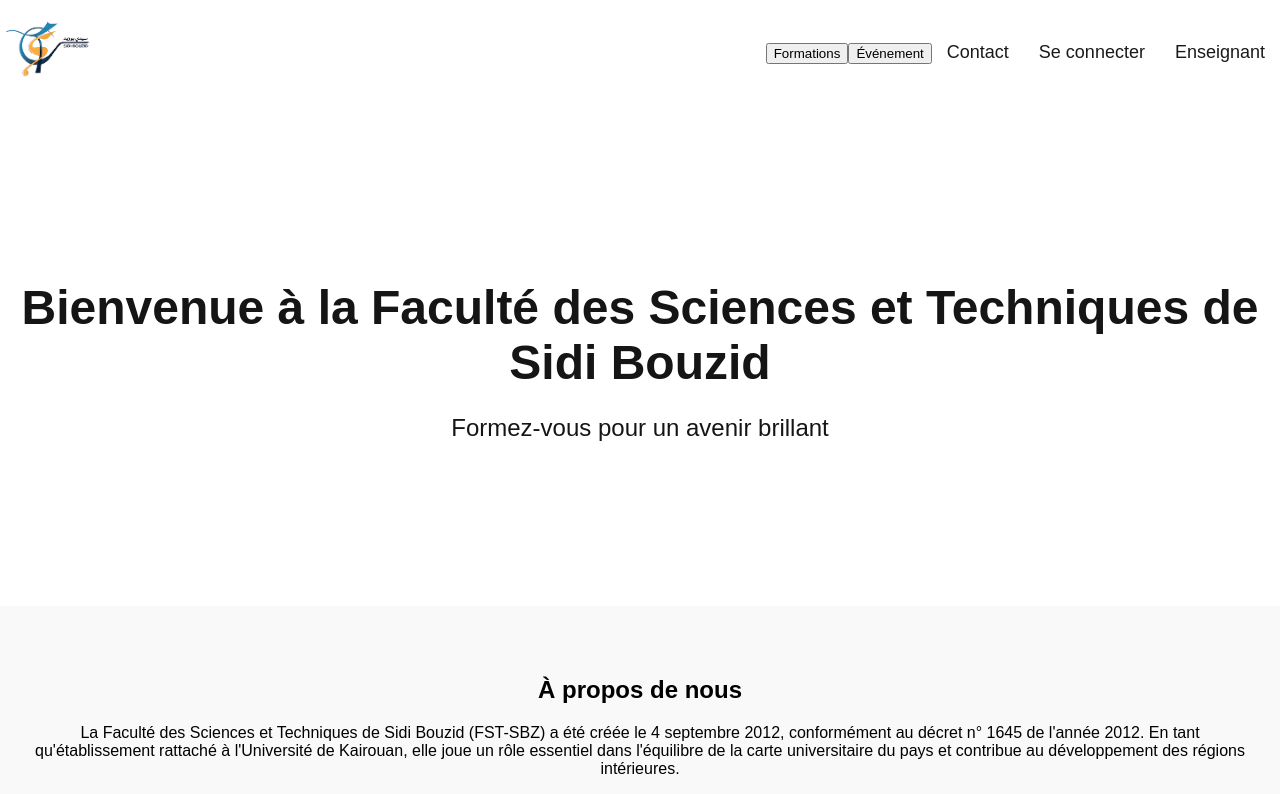
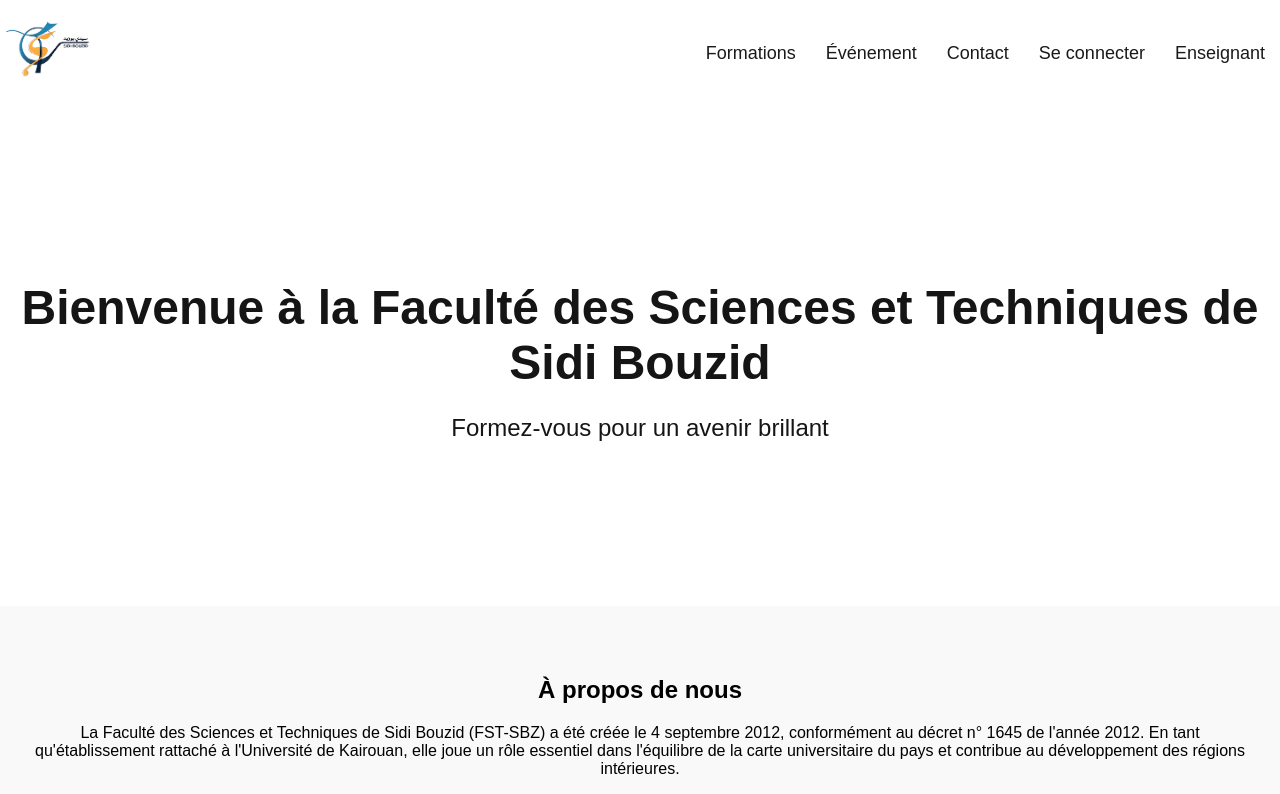
Before and after one commit to yousfiines/pfe, a React (Create React App) app in the folder frontEnd/: page / in a window 1280 px wide. Shown: the top 794 px of the page. Built offline with nearby package versions, Linux system fonts and the light colour scheme.

Commit message:
header modified

```diff
--- a/frontEnd/src/components/layout/Header/header.js
+++ b/frontEnd/src/components/layout/Header/header.js
@@ -1,7 +1,7 @@
-import React, { useRef } from "react"; // Import useRef
+import React, { useRef } from "react";
 import logoFac from "./../../../assets/logoFac.png";
 
-const Header = () => { // Correct name of the component
+const Header = () => {
   const newsSectionRef = useRef(null);
   const programsSectionRef = useRef(null);
 
@@ -16,10 +16,9 @@
           <img src={logoFac} width="100" height="100" alt="Logo de la Faculté" />
         </a>
         <nav className="nav">
-          <button onClick={() => scrollToSection(programsSectionRef)}>Formations</button>
-          <button onClick={() => scrollToSection(newsSectionRef)}>Événement</button>
-
-          <a href="/contact">Contact</a>
+          <a href="#formations" onClick={() => scrollToSection(programsSectionRef)}>Formations</a>
+          <a href="#evenements" onClick={() => scrollToSection(newsSectionRef)}>Événement</a>
+          <a href="/footer">Contact</a>
           <a href="/connexion">Se connecter</a>
           <a href="/enseignant">Enseignant</a>
         </nav>
@@ -56,7 +55,7 @@
         </div>
       </section>
 
-      <section className="programs-section" ref={programsSectionRef}>
+      <section className="programs-section" ref={programsSectionRef} id="formations">
         <h2>Nos formations</h2>
         <div className="programs-grid">
           <div className="program-card">
@@ -74,7 +73,7 @@
         </div>
       </section>
 
-      <section className="news-section" ref={newsSectionRef}>
+      <section className="news-section" ref={newsSectionRef} id="evenements">
         <h2>Actualités et événements</h2>
         <div className="news-grid">
           <div className="news-card">
@@ -91,4 +90,4 @@
   );
 };
 
-export default Header; // Correct export
+export default Header;
```
